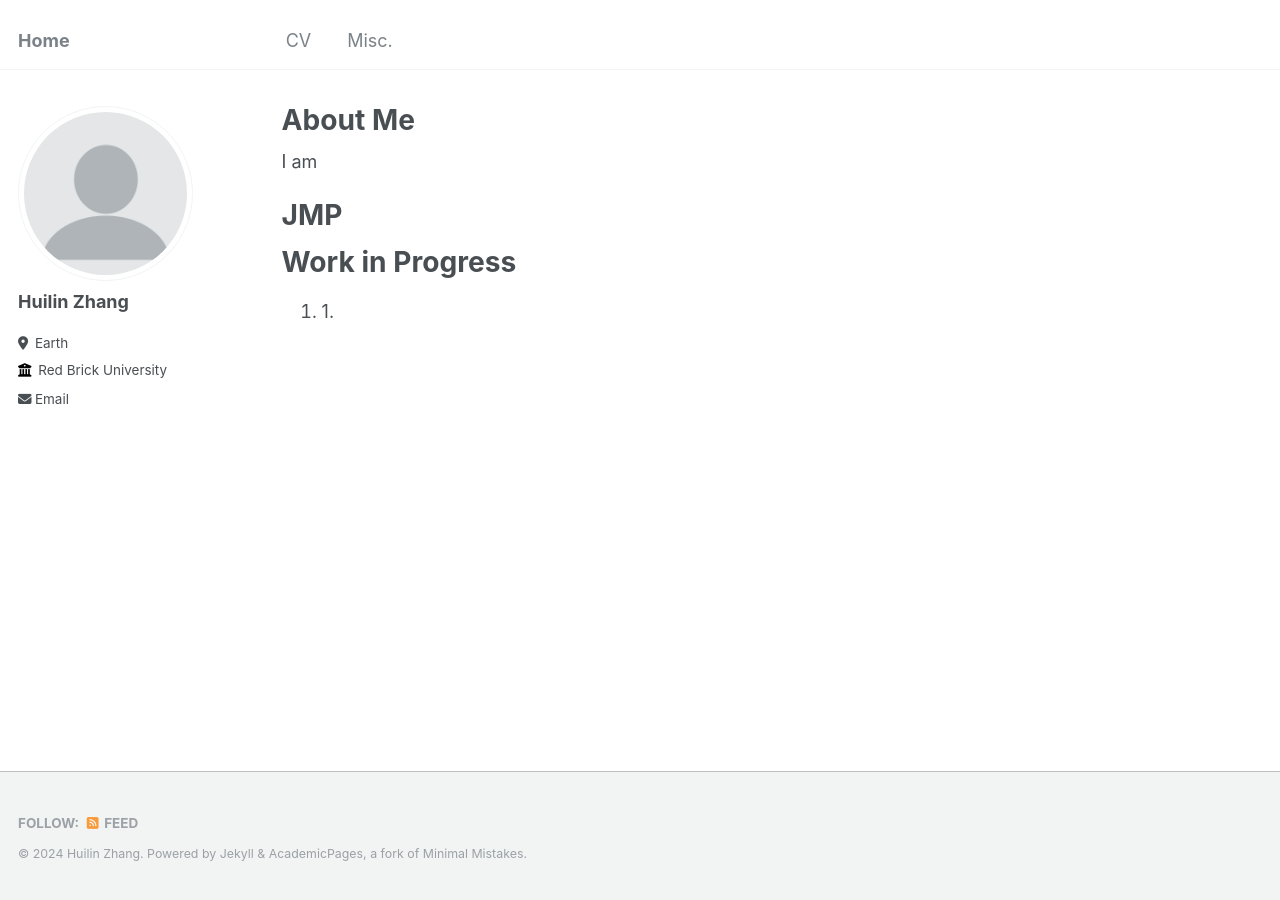
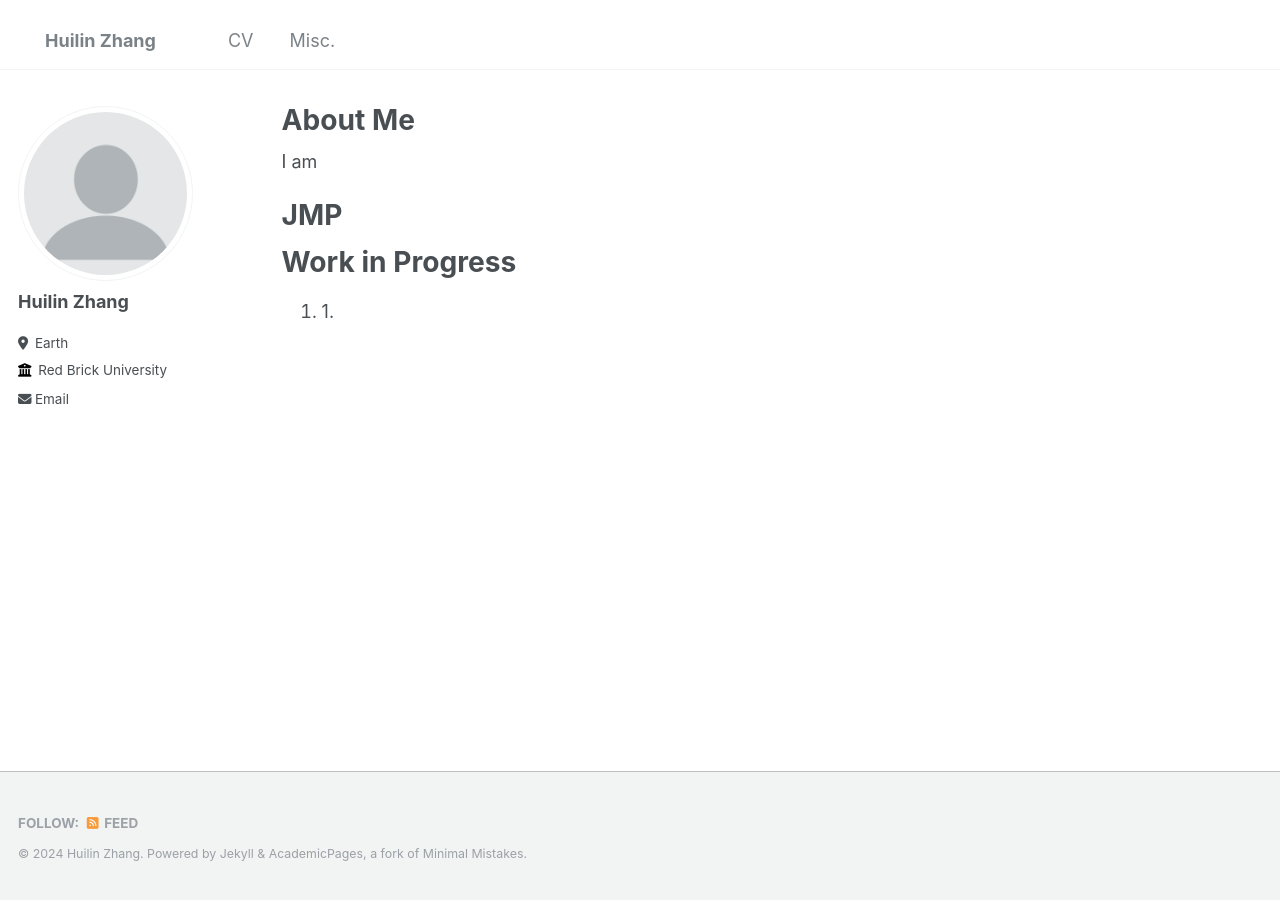
Before and after one commit to huilin-zhang/huilin-zhang.github.io, a Jekyll site: the page built from _pages/about.md, in a window 1280 px wide. Built offline with Jekyll 4.4.1, drawn with Linux system fonts in a browser that asks for light colours.

Commit message:
web name

```diff
--- a/_config.yml
+++ b/_config.yml
@@ -8,7 +8,7 @@
 
 # Basic Site Settings
 locale                   : "en-US"
-title                    : "Home"
+title                    : "Huilin Zhang"
 title_separator          : "-"
 name                     : &name "Huilin Zhang"
 description              : &description "personal description"
--- a/_sass/_masthead.scss
+++ b/_sass/_masthead.scss
@@ -54,8 +54,8 @@
   white-space: nowrap;
 
   &--lg {
-    padding-right: 10em;
-    // padding-left: 0em;
+    padding-right: 2em;
+    padding-left: 1.5em;
     font-weight: 700;
   }
 }
```
